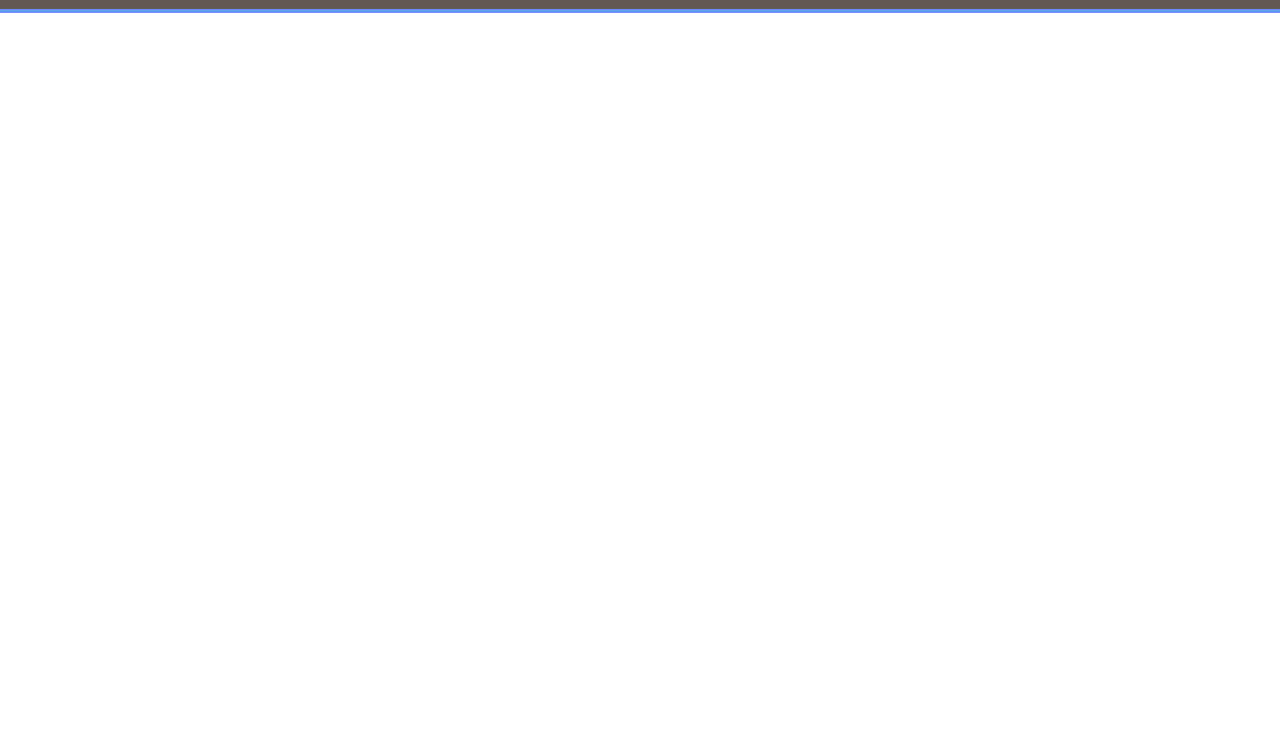
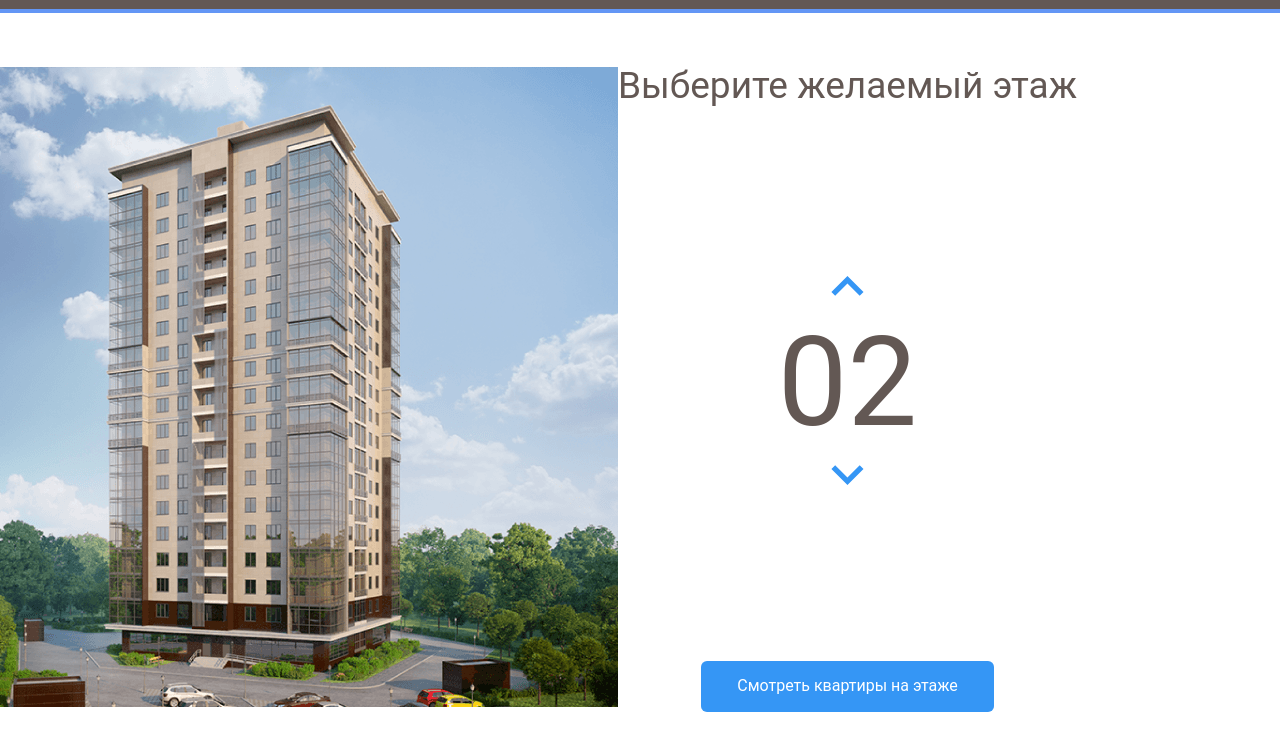
Before and after one commit to New-Work-S/Melody, a plain HTML site: page index.html in a window 1280 px wide. Shown: the part 55-800 px from the top of the page. Drawn offline with Linux system fonts and the light colour scheme; a web font is replaced by a local one.

Commit message:
Учебный проект Мелодия 2 день

```diff
--- a/css/style.css
+++ b/css/style.css
@@ -1,3 +1,10 @@
+@font-face {
+  font-family: 'Bebas Neue';
+  src: local('Bebas Neue Regular Regular'), local(../'BebasNeueRegular'),
+    url('BebasNeueRegular.woff2') format('woff2'),
+    url(../'BebasNeueRegular.woff') format('woff');
+    font-display: swap;
+}
 * {
   box-sizing: border-box;
 }
@@ -50,3 +57,59 @@ body {
  text-decoration: none;
  color: #fff;
 }
+.main {
+  max-width: 1280px;
+  margin: auto;
+  padding-top: 54px;
+  display: flex;
+}
+.main-info {
+ flex: grow 1;
+ text-align: center;
+ display: flex;
+ flex-direction: column;
+ align-items:center;
+ justify-content: space-between;
+}
+.home-image path {
+  opacity: 0;
+  cursor: pointer;
+}
+.home-image path:hover {
+  opacity: 1;
+}
+.counter-group {
+  display: flex;
+  flex-direction: column;
+  align-items:center;
+}
+.counter-button {
+ cursor: pointer;
+ background-color: #fff;
+ border: none;
+}
+.counter-arrow-down {
+  transform: rotateX(180deg);
+}
+.main-title {
+  margin: 0;
+  font family:"Bebas Neue Regular", sans-serif;
+  font-weight: normal;
+  font-size: 37px;
+  line-height: 37px;
+  color: #635854;
+}
+.counter {
+  font family: "Bebas Neue Regular", sans-serif;
+  color: #635854;
+  font-size: 124px;
+  margin: 10px;;
+}
+.buttob-primary {
+  background:#3596f5;
+  border-radius: 6px;
+  color:#fff;
+  border:none;
+  padding: 16px 36px;
+  cursor: pointer;
+}
--- a/index.html
+++ b/index.html
@@ -42,5 +42,59 @@
       </div>
       <!-- /.navbar -->
     </header>
+
+    <main class="main">
+      <div class="main-image">
+        <svg
+         class="home-image"
+         width="618" height="640" viewBox="0 0 618 640" fill="none" xmlns="http://www.w3.org/2000/svg"
+          xmlns:xlink="http://www.w3.org/1999/xlink">
+          <rect x="-116" width="734" height="640" fill="url(#pattern0)" />
+          <defs>
+            <pattern id="pattern0" patternContentUnits="objectBoundingBox" width="1" height="1">
+              <use xlink:href="#image0_1_86" transform="translate(-0.00408719) scale(0.0013624 0.0015625)" />
+            </pattern>
+            <image id="image0_1_86" width="740" height="640" xlink:href="img/home.png" />
+          </defs>
+          <path d="M106 537L326.8 545L396 531.3V553L327.5 572.7L106 561.7V537Z" fill="#3595F6" fill-opacity="0.75" />
+          <path d="M107 536V511L327.3 514.3L397 511V531L327.7 544L107 536Z" fill="#3595F6" fill-opacity="0.75" />
+          <path d="M107 510V485H328H397V508L329 515L107 510Z" fill="#3595F6" fill-opacity="0.75" />
+          <path d="M107 486V461L328.3 457.3L396 464V486H328" fill="#3595F6" fill-opacity="0.75" />
+          <path d="M107 460V434L328.5 430.7L397 441.7V463L328 456.3L107 460Z" fill="#3595F6" fill-opacity="0.75" />
+          <path d="M106 433V409.3L327 397L398 420V441.3L327 429L106 433Z" fill="#3595F6" fill-opacity="0.75" />
+          <path d="M106 411V386L328.2 369.7L398 398.3V419L327.7 397.3L106 411Z" fill="#3595F6" fill-opacity="0.75" />
+          <path d="M106 386V361L328.5 340.7L398 377.3V398L326 369.3L106 386Z" fill="#3595F6" fill-opacity="0.75" />
+          <path d="M106 360V336L329 311.3L398 355.3V377L328.7 339L106 360Z" fill="#3595F6" fill-opacity="0.75" />
+          <path d="M106 335V311L328.5 282.3L398 333.3V354L327.7 311.7L106 335Z" fill="#3595F6" fill-opacity="0.75" />
+          <path d="M105 311V287L327.3 254L398 313.3V333L328 282.3L105 311Z" fill="#3595F6" fill-opacity="0.75" />
+          <path d="M106 286V262L327.2 227L397 291V312L328.3 253.7L106 286Z" fill="#3595F6" fill-opacity="0.75" />
+          <path d="M106 262V237L328.3 199L397 269.3V290L328 226L106 262Z" fill="#3595F6" fill-opacity="0.75" />
+          <path d="M106 236V211L326.8 167.3L397 246.3V269L328 195.7L106 236Z" fill="#3595F6" fill-opacity="0.75" />
+          <path d="M107 212V187L327 139L397 224V247L326.3 167.7L107 212Z" fill="#3595F6" fill-opacity="0.75" />
+          <path d="M106 187V162L325.8 110L397 202.3V225L327.3 138.7L106 187Z" fill="#3595F6" fill-opacity="0.75" />
+          <path d="M106 162V136L328 79.3L397 181V202L327.7 110.3L106 162Z" fill="#3595F6" fill-opacity="0.75" />
+
+        </svg>
+
+      </div>
+      <!-- /.main-image -->
+      <div class="main-info">
+        <h2 class="main-title">Выберите желаемый этаж</h2>
+        <div class="counter-group">
+          <button class="counter-button counter-up">
+            <img class="counter-arrow counter-arrow-up" src="img/Arrow.svg" alt="Arrow-up">
+          </button>
+          <span class="counter">02</span>
+          <button class="counter-button counter-down">
+            <img class="counter-arrow counter-arrow-down" src="img/Arrow.svg" alt="Arrow-down">
+          </button>
+        </div>
+        <!-- /.counter-group -->
+        <button class="button buttob-primary">Смотреть квартиры на этаже</button>
+      </div>
+      <!-- /.main-info -->
+
+    </main>
+
   </body>
   </html>
```
Also changed, not shown: fonts/BebasNeueRegular.woff (added), fonts/BebasNeueRegular.woff2 (added), img/Arrow.svg (added), img/Group 3.svg (added), img/home.png (added).
